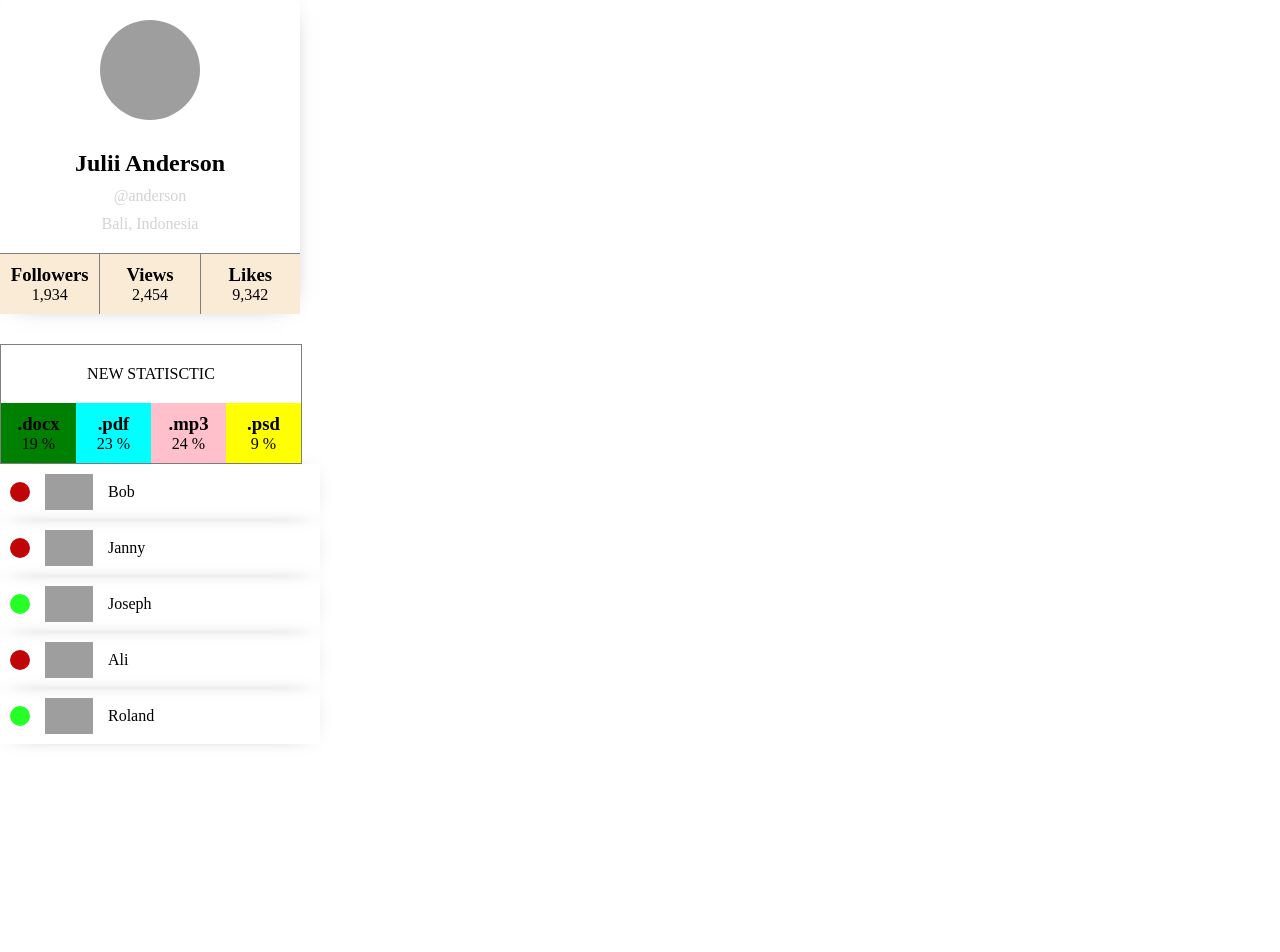
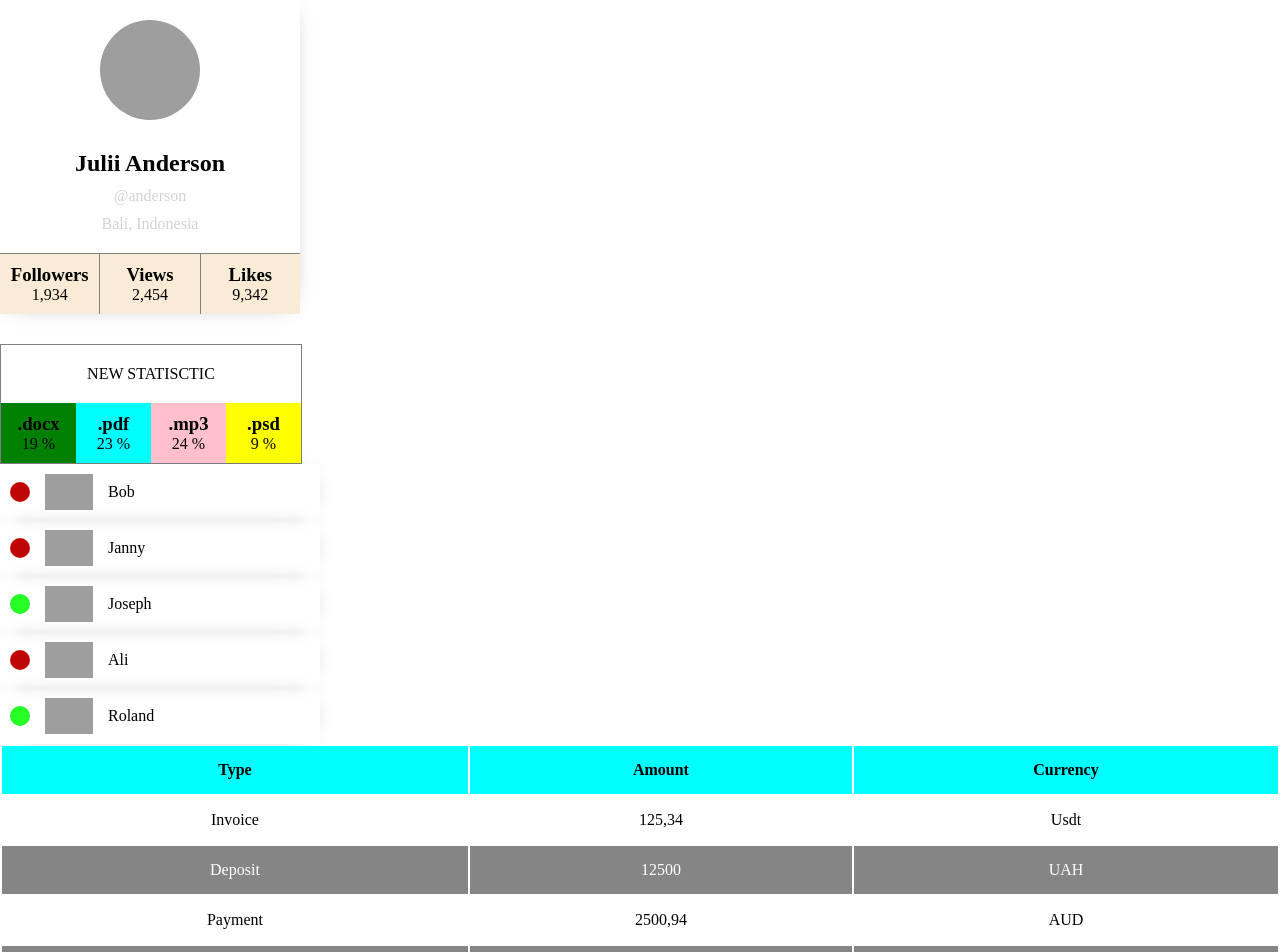
Before and after one commit to YuriyBondarchuk/module-first, a React (Create React App) app: page / in a window 1280 px wide. Shown: the top 952 px of the page. Before the commit the page ends 800 px from the top, so only its background shows below. Built offline with nearby package versions, Linux system fonts and the light colour scheme; grey boxes are pictures that could not be loaded; a web font is replaced by a local one.

Commit message:
add transaction

```diff
--- a/src/App.tsx
+++ b/src/App.tsx
@@ -4,7 +4,9 @@ import Profile from "./components/Profile/Profile";
 import user from "./systems/user.json";
 import data from "./systems/data.json";
 import friendsList from "./systems/friends.json";
+import transactionsList from "./systems/transactions.json";
 import Statistics from "./components/Statistics/Statistics";
+import TransactionsList from "./components/Transactions/Transactions-list/Transactions-list";
 import FriendsList from "./components/Friends/Friends-list/Friends-list";
 
 function App() {
@@ -19,6 +21,7 @@ function App() {
             />
             <Statistics title="New Statisctic" stat={data.stats} />
             <FriendsList friends={friendsList.friends} />
+            <TransactionsList transaction={transactionsList.transactions}/>
         </div>
     );
 }
--- /dev/null
+++ b/src/components/Transactions/Transactions-item/Transactions-item.scss
@@ -0,0 +1,12 @@
+tbody {
+    tr {
+        &:nth-child(even) {
+            background-color: #858585;
+            color: white;
+        }
+        td {
+            padding: 15px;
+            text-align: center;
+        }
+    }
+}
--- /dev/null
+++ b/src/components/Transactions/Transactions-item/Transactions-item.tsx
@@ -0,0 +1,24 @@
+import './Transactions-item.scss';
+
+export interface Transaction {
+    id: number;
+    type: string;
+    amount: string;
+    currency: string;
+}
+
+interface TransactionsItemProps {
+    transaction: Transaction
+}
+
+function TransactionsItem(props: TransactionsItemProps) {
+    return (
+        <tr>
+            <td>{props.transaction.type}</td>
+            <td>{props.transaction.amount}</td>
+            <td>{props.transaction.currency}</td>
+        </tr>
+    );
+}
+
+export default TransactionsItem;
--- /dev/null
+++ b/src/components/Transactions/Transactions-list/Transactions-list.scss
@@ -0,0 +1,13 @@
+.transaction-history {
+    width: 100%;
+    thead{
+        tr {
+            border-bottom: 1px solid gray;
+            th {
+                background-color: aqua;
+                font-weight: 900;
+                padding: 15px;
+            }
+        }
+    }
+}
--- /dev/null
+++ b/src/components/Transactions/Transactions-list/Transactions-list.tsx
@@ -0,0 +1,28 @@
+import './Transactions-list.scss';
+import TransactionsItem, { Transaction } from "../Transactions-item/Transactions-item"
+
+interface TransactionsItemProps {
+    transaction: Transaction[];
+}
+
+function TransactionsList(props: TransactionsItemProps) {
+    return (
+        <table className="transaction-history">
+            <thead>
+                <tr>
+                    <th>Type</th>
+                    <th>Amount</th>
+                    <th>Currency</th>
+                </tr>
+            </thead>
+
+            <tbody>
+                {props.transaction.map((transaction) => (
+                    <TransactionsItem transaction={transaction} />
+                ))}
+            </tbody>
+        </table>
+    );
+}
+
+export default TransactionsList;
--- /dev/null
+++ b/src/systems/transactions.json
@@ -0,0 +1,28 @@
+{
+    "transactions": [
+        {
+            "type": "Invoice",
+            "id": 12,
+            "currency": "Usdt",
+            "amount" : "125,34"
+        },
+        {
+            "type": "Deposit",
+            "id": 14,
+            "currency": "UAH",
+            "amount" : "12500"
+        },
+        {
+            "type": "Payment",
+            "id": 16,
+            "currency": "AUD",
+            "amount" : "2500,94"
+        },
+        {
+            "type": "Withdrawal",
+            "id": 18,
+            "currency": "EUR",
+            "amount" : "500"
+        }
+    ]
+}
```
